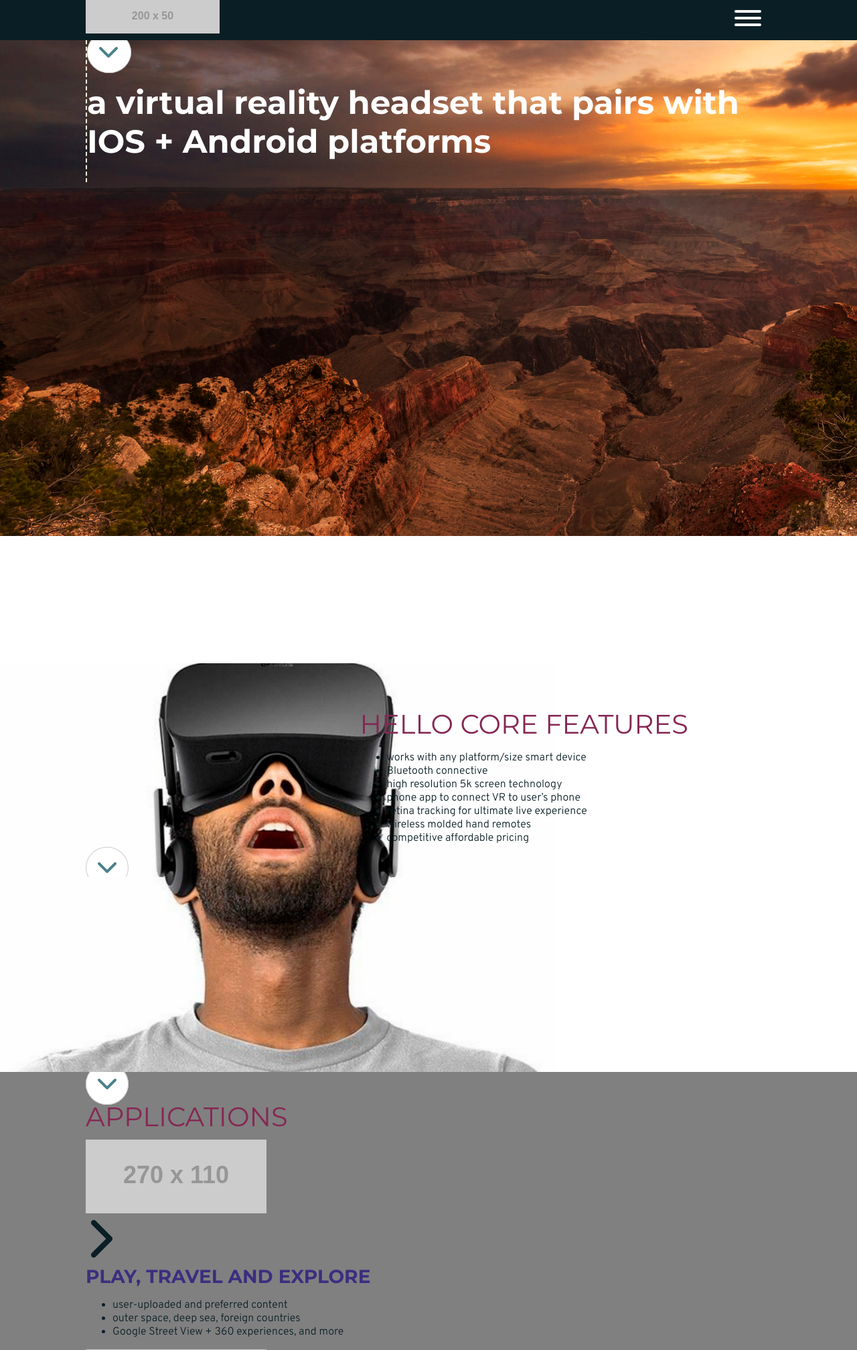
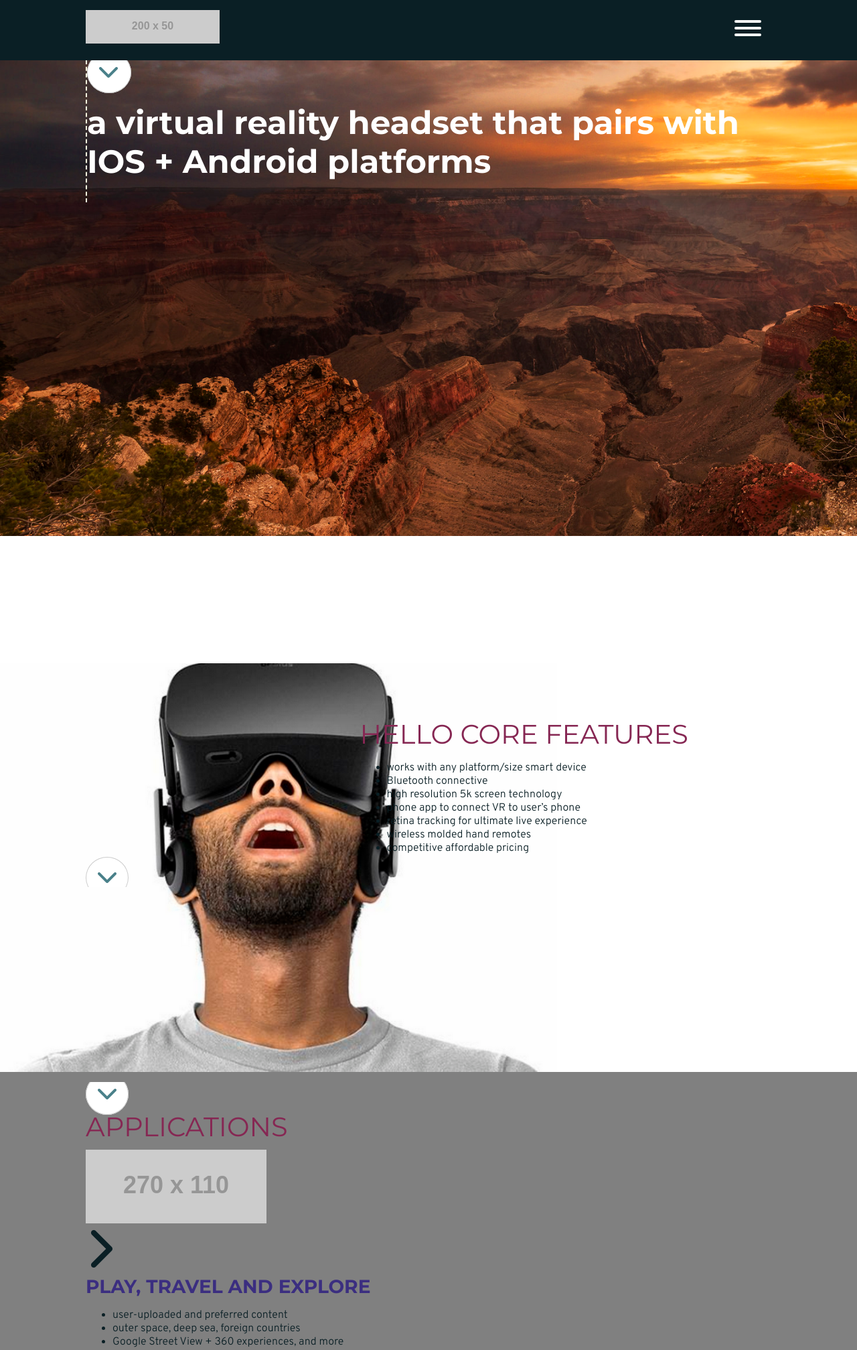
Before and after one commit to qjac/zetus_lapetus, a PHP site: page / in a window 1280 px wide. Shown: the top 2015 px of the page at 67% size. Run offline with PHP 8.4, Linux system fonts and the light colour scheme; grey boxes labelled with a size stand in for pictures from a placeholder-image service; style sheets or scripts are compiled from the project's sources; some libraries are stand-ins or nearby versions.

Commit message:
added vertical padding to section and .section

```diff
--- a/zetus-lapetus/scss/partials/_base.scss
+++ b/zetus-lapetus/scss/partials/_base.scss
@@ -116,3 +116,7 @@ a {
     @extend .button-big;
     background-color: $red;
 }
+
+form input {
+  border: none;
+}
--- a/zetus-lapetus/scss/partials/_layout_sm.scss
+++ b/zetus-lapetus/scss/partials/_layout_sm.scss
@@ -1,6 +1,8 @@
-.section {
+section, .section {
   width: 100%;
   margin: 0 auto;
+  padding-top: 15px;
+  padding-bottom: 15px;
 }
 .container {
   margin: 0 auto;
```
